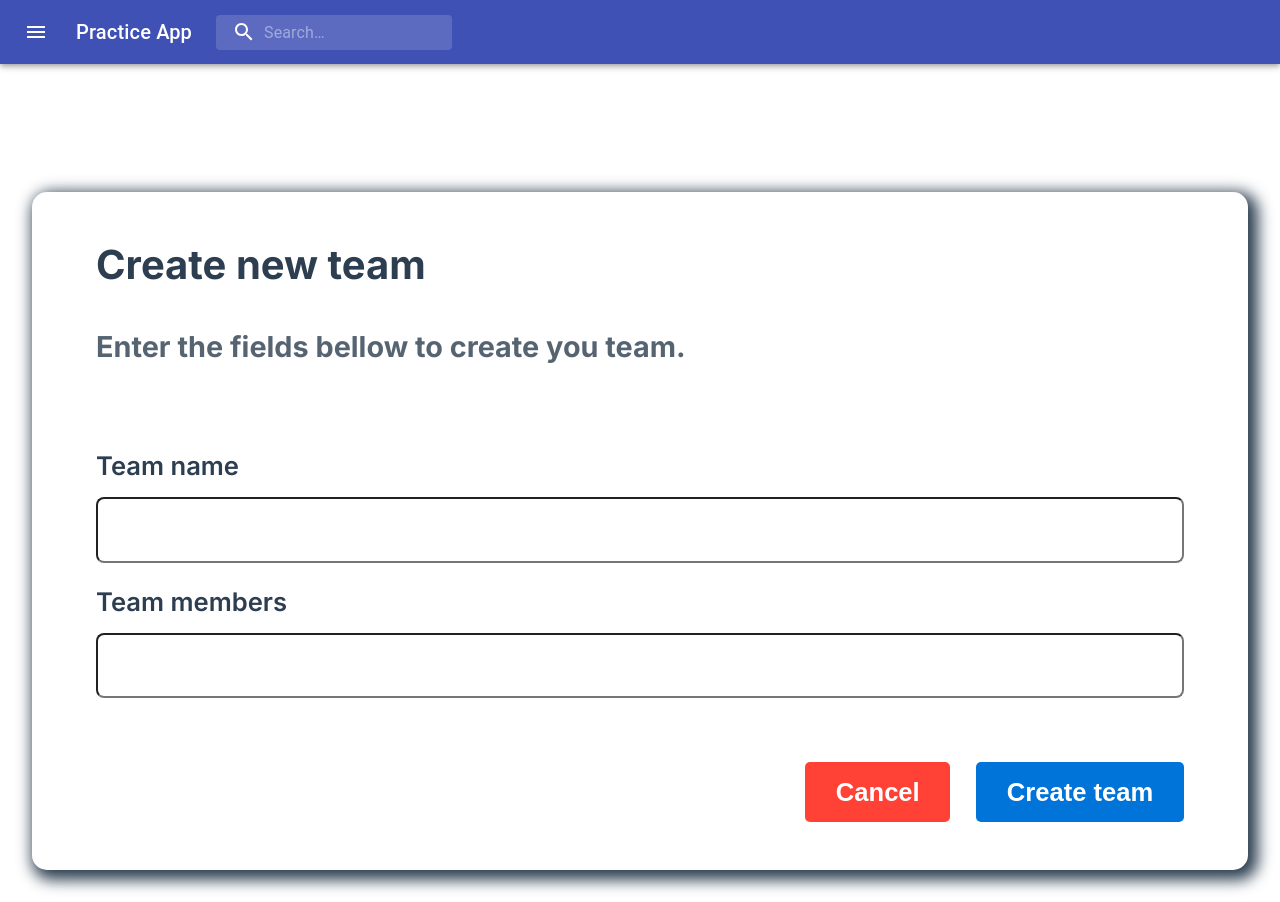
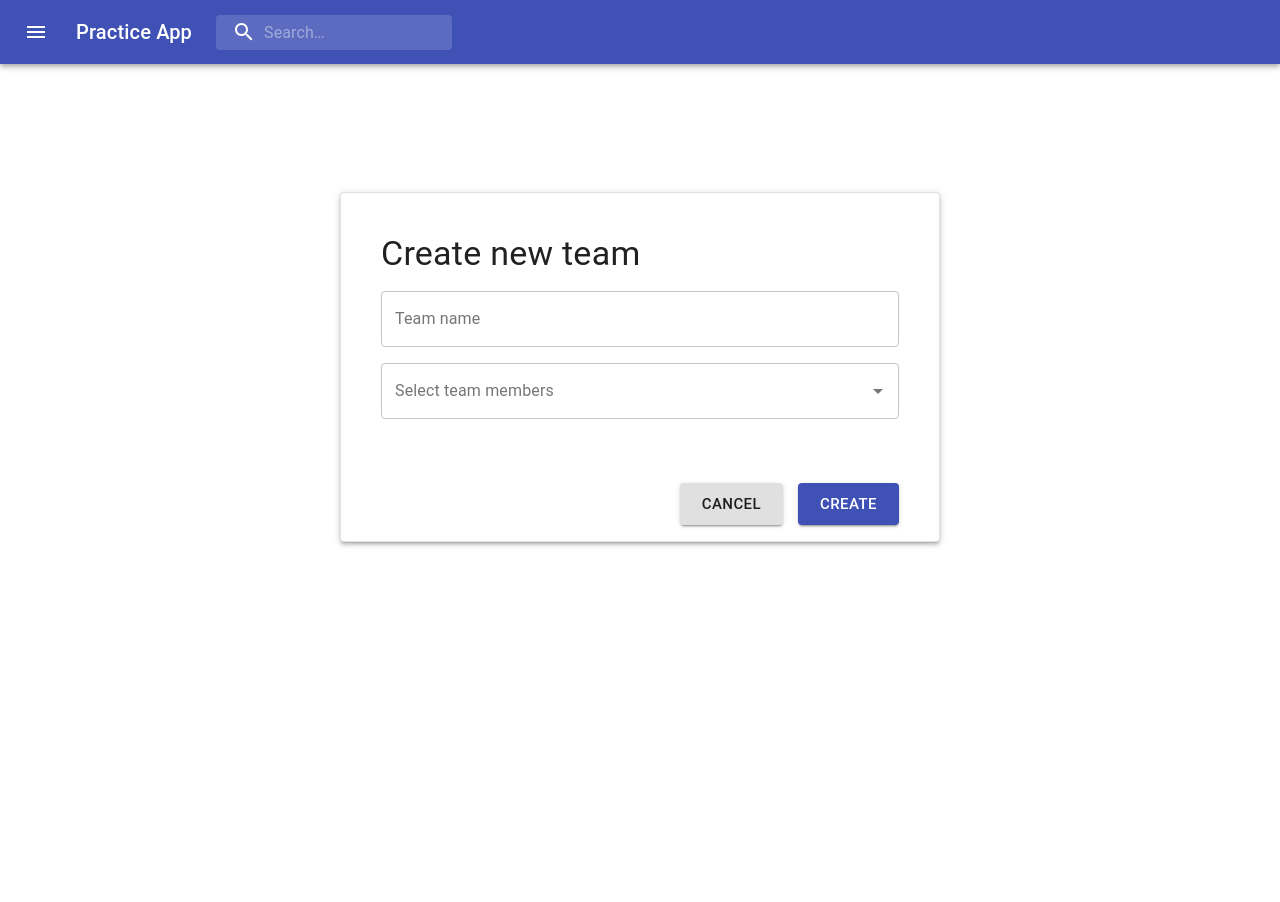
Before and after one commit to markrajk/practice-mern-mui, a React (Create React App) app in the folder frontend/: page /createTeam in a window 1280 px wide. After the commit the page ends 800 px from the top, so only its background shows below. Built offline with nearby package versions, Linux system fonts and the light colour scheme.

Commit message:
create team page updated

```diff
--- a/frontend/package.json
+++ b/frontend/package.json
@@ -6,6 +6,7 @@
   "dependencies": {
     "@material-ui/core": "^4.11.4",
     "@material-ui/icons": "^4.11.2",
+    "@material-ui/lab": "^4.0.0-alpha.58",
     "@testing-library/jest-dom": "^5.11.4",
     "@testing-library/react": "^11.1.0",
     "@testing-library/user-event": "^12.1.10",
--- a/frontend/src/components/SearchBox/index.js
+++ b/frontend/src/components/SearchBox/index.js
@@ -1,72 +1,121 @@
-import React, { useState } from 'react'
+import React, { useState, useEffect } from 'react'
 import { useDispatch, useSelector } from 'react-redux'
 import { getAllUsers } from '../../actions/userActions'
-import { Container, Input, Results, ResultsItem } from './styles'
+// import { Container, Input, Results, ResultsItem } from './styles'
+import TextField from '@material-ui/core/TextField'
+import Autocomplete from '@material-ui/lab/Autocomplete'
+import CircularProgress from '@material-ui/core/CircularProgress'
 import PropTypes from 'prop-types'
 
 const SearchBox = ({ team, addUser, invitational }) => {
   const dispatch = useDispatch()
 
   const allUsers = useSelector((state) => state.getAllUser)
-  const { users } = allUsers
+  const { users, loading } = allUsers
 
   const userLogin = useSelector((state) => state.userLogin)
   const { userInfo } = userLogin
 
   const [searchFocus, setSearchFocus] = useState(false)
 
-  const handleChange = (queryStr) => {
+  const handleChange = (event, queryStr) => {
     dispatch(getAllUsers(queryStr))
   }
 
-  const handleAddUser = (user) => {
-    addUser(user)
-    setSearchFocus(false)
+  const handleAddUser = (event, user) => {
+    console.log(user)
+    user && addUser(user)
   }
 
+  const [open, setOpen] = useState(false)
+  const [options, setOptions] = useState([])
+  //const loading = open && options.length === 0
+
+  useEffect(() => {
+    console.log(users)
+    if (!users) {
+      dispatch(getAllUsers(''))
+    }
+    setOptions(users)
+  }, [dispatch, users, team])
+
   return (
-    <Container>
-      <Input
-        id="search-box"
-        type="text"
-        onChange={(e) => handleChange(e.currentTarget.value)}
-        // onBlur={(e) => setSearchFocus(false)}
-        onFocus={(e) => setSearchFocus(true)}
-        autoComplete="off"
-      />
-      {team && users && users[0] && searchFocus && (
-        <Results>
-          {users.map((user) => {
-            if (
-              (team.invitations &&
-                team.invitations.some(
-                  (inv) => inv.receiver._id === user._id
-                )) ||
-              (team.members &&
-                team.members.some((member) => member._id === user._id)) ||
-              (team.admins &&
-                team.admins.some((admin) => admin._id === user._id)) ||
-              (userInfo && userInfo._id === user._id) ||
-              (team.owner && team.owner._id === user._id)
-            ) {
-            } else {
-              return (
-                <>
-                  <ResultsItem key={user._id}>
-                    <p>
-                      {user.firstName} {user.lastName}
-                    </p>
-                    <button onClick={(e) => handleAddUser(user)}>
-                      {invitational ? 'Send' : 'Add'}
-                    </button>
-                  </ResultsItem>
-                </>
-              )
-            }
-          })}
-        </Results>
+    <Autocomplete
+      style={{ width: '100%' }}
+      onChange={handleAddUser}
+      id="asynchronous-demo"
+      open={open}
+      onOpen={() => {
+        setOpen(true)
+      }}
+      onClose={() => {
+        setOpen(false)
+      }}
+      getOptionSelected={(option, value) => option.fullName === value.fullName}
+      getOptionLabel={(option) => option.fullName}
+      options={options}
+      loading={loading}
+      renderInput={(params) => (
+        <TextField
+          {...params}
+          label="Select team members"
+          variant="outlined"
+          InputProps={{
+            ...params.InputProps,
+            endAdornment: (
+              <React.Fragment>
+                {loading ? (
+                  <CircularProgress color="inherit" size={20} />
+                ) : null}
+                {params.InputProps.endAdornment}
+              </React.Fragment>
+            ),
+          }}
+        />
       )}
-    </Container>
+    />
+    // <Container>
+    //   <Input
+    //     id="search-box"
+    //     type="text"
+    //     onChange={(e) => handleChange(e.currentTarget.value)}
+    //     // onBlur={(e) => setSearchFocus(false)}
+    //     onFocus={(e) => setSearchFocus(true)}
+    //     autoComplete="off"
+    //   />
+    //   {team && users && users[0] && searchFocus && (
+    //     <Results>
+    //       {users.map((user) => {
+    //         if (
+    //           (team.invitations &&
+    //             team.invitations.some(
+    //               (inv) => inv.receiver._id === user._id
+    //             )) ||
+    //           (team.members &&
+    //             team.members.some((member) => member._id === user._id)) ||
+    //           (team.admins &&
+    //             team.admins.some((admin) => admin._id === user._id)) ||
+    //           (userInfo && userInfo._id === user._id) ||
+    //           (team.owner && team.owner._id === user._id)
+    //         ) {
+    //         } else {
+    //           return (
+    //             <>
+    //               <ResultsItem key={user._id}>
+    //                 <p>
+    //                   {user.firstName} {user.lastName}
+    //                 </p>
+    //                 <button onClick={(e) => handleAddUser(user)}>
+    //                   {invitational ? 'Send' : 'Add'}
+    //                 </button>
+    //               </ResultsItem>
+    //             </>
+    //           )
+    //         }
+    //       })}
+    //     </Results>
+    //   )}
+    // </Container>
   )
 }
 
--- a/frontend/src/screens/CreateTeam/index.js
+++ b/frontend/src/screens/CreateTeam/index.js
@@ -15,10 +15,22 @@ import {
   CancelButton,
   Members,
   MemberItem,
+  useStyles,
 } from './styles'
+import {
+  Avatar,
+  Chip,
+  Card,
+  Typography,
+  TextField,
+  Button,
+  CardActions,
+} from '@material-ui/core'
 import BinIcon from '../../components/Icons/BinIcon'
+import DoneIcon from '@material-ui/icons/Done'
 
 const CreateTeamScreen = ({ history }) => {
+  const classes = useStyles()
   const dispatch = useDispatch()
 
   const createdTeam = useSelector((state) => state.createTeam)
@@ -64,8 +76,17 @@ const CreateTeamScreen = ({ history }) => {
   }, [success, history, team, teamCreated])
 
   return (
-    <Container>
-      <ContentWrapper>
+    <Card className={classes.card} variant="outlined">
+      <Typography variant="h4">Create new team</Typography>
+      <TextField
+        type="text"
+        id="filled-full-width"
+        label="Team name"
+        fullWidth
+        variant="outlined"
+        onChange={(e) => setTeam({ ...team, name: e.currentTarget.value })}
+      />
+      {/* <ContentWrapper>
         <Title>Create new team</Title>
         <SubTitle>Enter the fields bellow to create you team.</SubTitle>
 
@@ -77,30 +98,82 @@ const CreateTeamScreen = ({ history }) => {
         />
 
         <Label htmlFor="search-box">Team members</Label>
-        <SearchBox team={team} addUser={handleAddUser} />
-      </ContentWrapper>
 
-      <Members>
+      </ContentWrapper> */}
+      <SearchBox team={team} addUser={handleAddUser} />
+
+      <div className={classes.root}>
         {team &&
           team.members.map((member, index) => (
-            <MemberItem key={member._id || index}>
-              <p>{member.fullName}</p>
-              <i onClick={(e) => handleDeleteUser(member)}>
-                <BinIcon />
-              </i>
-            </MemberItem>
+            // <MemberItem key={member._id || index}>
+            //   <p>{member.fullName}</p>
+            //   <i onClick={(e) => handleDeleteUser(member)}>
+            //     <BinIcon />
+            //   </i>
+            // </MemberItem>
+            <>
+              {console.log(member, 'TEST!!!!')}
+              {/* <Chip
+                key={member._id || index}
+                avatar={<Avatar src={`/img/users/${member.photoSm}`} />}
+                label={member.fullName}
+                onClick={(e) => handleDeleteUser(member)}
+                deleteIcon={<DoneIcon />}
+              /> */}
+
+              <Chip
+                size="large"
+                className={classes.chip}
+                avatar={
+                  <Avatar
+                    alt={member.fullName}
+                    src={`/img/users/${member.photoSm}`}
+                  />
+                }
+                label={member.fullName}
+                onDelete={(e) => handleDeleteUser(member)}
+                variant="outlined"
+              />
+              {/* <Chip
+                avatar={
+                  <Avatar alt="Natacha" src="/static/images/avatar/1.jpg" />
+                }
+                label="Deletable"
+                onDelete={handleDeleteUser(member)}
+              /> */}
+              {/* <Chip label="Basic" /> */}
+            </>
           ))}
-      </Members>
+      </div>
 
-      <ContentWrapper style={{ paddingTop: '3em', marginTop: 'auto' }}>
+      <div className={classes.cardFooter}>
+        <Button
+          variant="contained"
+          size="large"
+          color="danger"
+          onClick={(e) => history.push('/')}
+        >
+          Cancel
+        </Button>
+        <Button
+          variant="contained"
+          size="large"
+          color="primary"
+          onClick={(e) => handleTeamCreate(team)}
+        >
+          Create
+        </Button>
+      </div>
+
+      {/* <ContentWrapper style={{ paddingTop: '3em', marginTop: 'auto' }}>
         <Buttons>
           <CancelButton onClick={(e) => history.push('/')}>Cancel</CancelButton>
           <SubmitButton onClick={(e) => handleTeamCreate(team)}>
             Create team
           </SubmitButton>
         </Buttons>
-      </ContentWrapper>
-    </Container>
+      </ContentWrapper> */}
+    </Card>
   )
 }
 
--- a/frontend/src/screens/CreateTeam/styles/index.js
+++ b/frontend/src/screens/CreateTeam/styles/index.js
@@ -1,4 +1,5 @@
 import styled, { css } from 'styled-components'
+import { makeStyles } from '@material-ui/core/styles'
 
 export const Container = styled.div`
   ${({ theme }) => css`
@@ -163,3 +164,38 @@ export const SubmitButton = styled.button`
     cursor: pointer;
   `}
 `
+export const useStyles = makeStyles((theme) => ({
+  root: {
+    padding: '1em 0',
+    display: 'flex',
+    justifyContent: 'flex-start',
+    flexWrap: 'wrap',
+    '& > *': {
+      margin: theme.spacing(0.5),
+    },
+  },
+
+  card: {
+    width: '100%',
+    maxWidth: '600px',
+    padding: theme.spacing(5),
+    paddingBottom: theme.spacing(0),
+    boxShadow: theme.shadows[3],
+
+    '& > *': {
+      marginBottom: theme.spacing(2),
+    },
+  },
+  // chip: {
+  //   fontSize: '1.5em',
+  // },
+  cardFooter: {
+    display: 'flex',
+    alignItems: 'center',
+    justifyContent: 'flex-end',
+
+    '& > *:first-of-type': {
+      marginRight: '1em',
+    },
+  },
+}))
```
Also changed, not shown: 2 other files (tests, documents, lock files or other folders).
